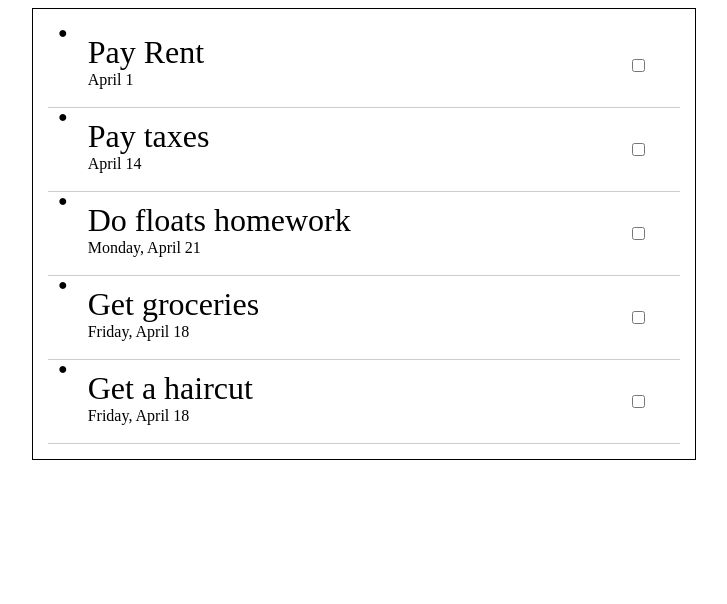
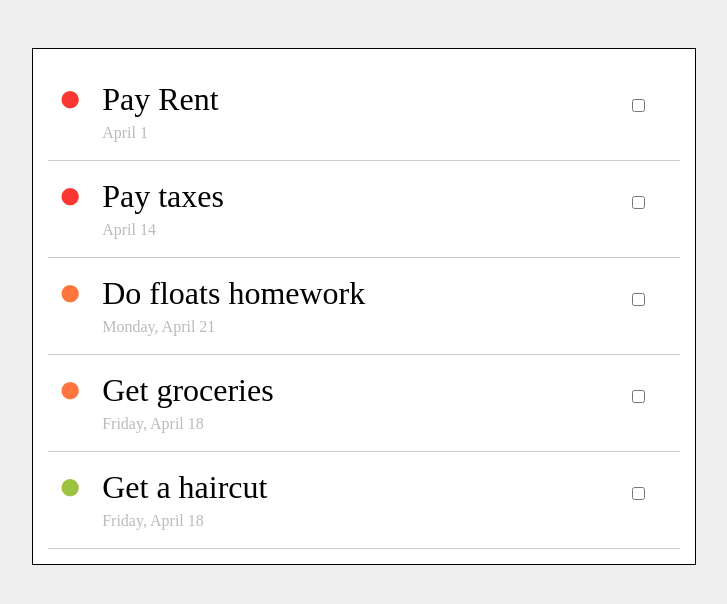
Before and after one commit to AlvarocsED/DIW-2023-24, a plain HTML site: page 1. HTML-CSS/1. HTML-CSS. 11. Ejercicios float y clear/soluciones/ej-16.html in a window 1280 px wide. Shown: the whole page, without its empty margins (276-1003 px from the left). Drawn offline with Linux system fonts and the light colour scheme.

```diff
--- a/1. HTML-CSS/1. HTML-CSS. 11. Ejercicios float y clear/soluciones/ej-16.html
+++ b/1. HTML-CSS/1. HTML-CSS. 11. Ejercicios float y clear/soluciones/ej-16.html
@@ -5,6 +5,7 @@
   <meta charset="UTF-8">
   <meta name="viewport" content="width=device-width, initial-scale=1.0">
   <title>Ejercicios float y clear. Ej. 16</title>
+  <link rel="stylesheet" href="ej-16.css">
 
   <style>
     /* Estilos para este ejercicio concreto */
```
